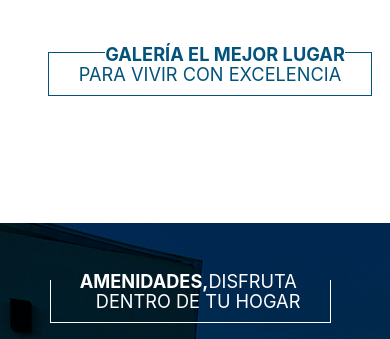
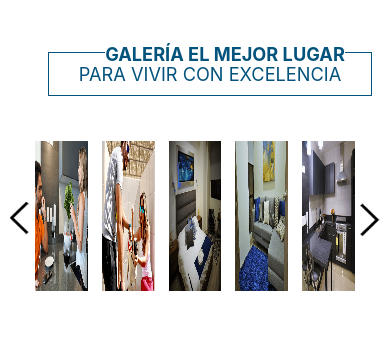
Before and after one commit to Jcarlos-rl/Torres, a plain HTML site: page index.html in a window 390 px wide. Shown: the part 1796-2135 px from the top of the page. Drawn offline with nearby package versions, Linux system fonts and the light colour scheme; files that its build step writes are made by us from their sources.

Commit message:
smartphone

```diff
--- a/index.html
+++ b/index.html
@@ -297,7 +297,7 @@
                 <br>
                 <div class="clearfix cont-store">
                     <div class="container-fluid gallery">
-                        <div class="carrousel util-carrousel hide-on-small-only">
+                        <div class="carrousel util-carrousel">
                             <div class="prev-button"></div>
                             <img src="images/galeria/18.png" class="responsive-img" alt="">
                             <img src="images/galeria/Torre-Cruz-Del-Sur-1.png" class="responsive-img" alt="">
```
